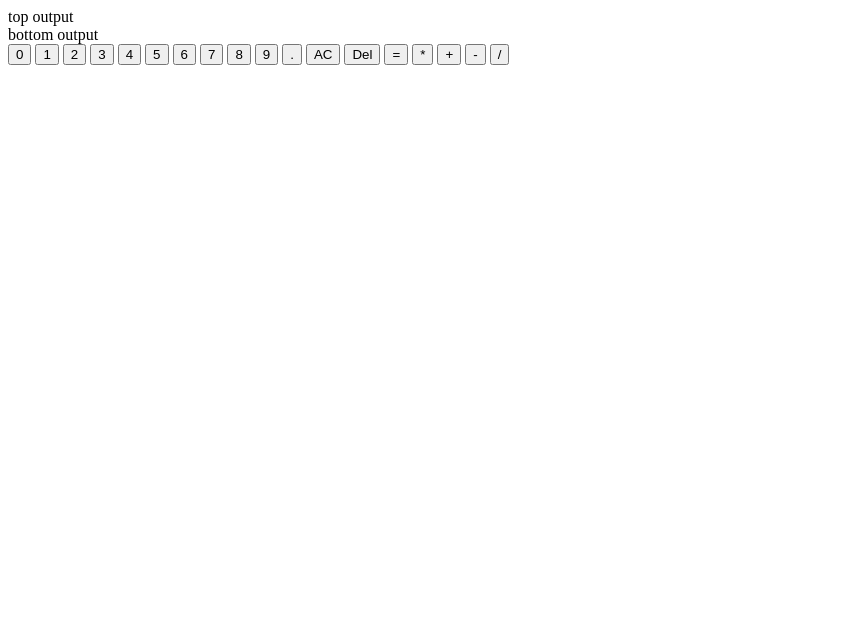
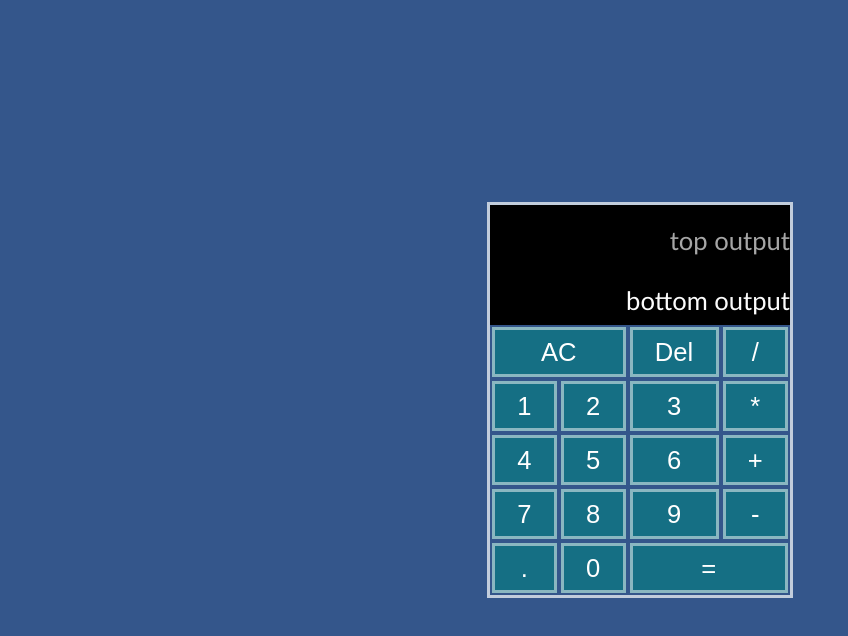
Before and after one commit to Ovorp/Calculator-with-VanJS, a plain HTML site: page index.html in a window 1280 px wide. Shown: the whole page, without its empty margins (0-848 px from the left). Drawn offline with Linux system fonts and the light colour scheme.

Commit message:
finished the css

```diff
--- a/index.html
+++ b/index.html
@@ -3,35 +3,34 @@
   <head>
     <meta charset="utf-8" />
     <meta http-equiv="X-UA-Compatible" content="IE=edge" />
-    <title>Page Title</title>
+    <title>myCalc</title>
     <meta name="viewport" content="width=device-width, initial-scale=1" />
     <link rel="stylesheet" type="text/css" media="screen" href="style.css" />
     <script src="script.js"></script>
   </head>
   <body>
     <div class="container">
-      <div class="output">
-        <div class="top-output">top output</div>
-        <div class="bottom-output">bottom output</div>
-      </div>
-      <button class="0">0</button>
-      <button class="1">1</button>
-      <button class="2">2</button>
-      <button class="3">3</button>
-      <button class="4">4</button>
-      <button class="5">5</button>
-      <button class="6">6</button>
-      <button class="7">7</button>
-      <button class="8">8</button>
-      <button class="9">9</button>
-      <button class=".">.</button>
-      <button class="AC">AC</button>
-      <button class="Del">Del</button>
-      <button class="=">=</button>
-      <button class="*">*</button>
-      <button class="+">+</button>
-      <button class="-">-</button>
-      <button class="/">/</button>
+      <div class="top-output">top output</div>
+      <div class="bottom-output">bottom output</div>
+
+      <button class="zero">0</button>
+      <button class="one">1</button>
+      <button class="two">2</button>
+      <button class="three">3</button>
+      <button class="four">4</button>
+      <button class="five">5</button>
+      <button class="six">6</button>
+      <button class="seven">7</button>
+      <button class="eight">8</button>
+      <button class="nine">9</button>
+      <button class="dot">.</button>
+      <button class="ac">AC</button>
+      <button class="del">Del</button>
+      <button class="equal">=</button>
+      <button class="multiply">*</button>
+      <button class="add">+</button>
+      <button class="subtract">-</button>
+      <button class="divide">/</button>
     </div>
   </body>
 </html>
--- a/style.css
+++ b/style.css
@@ -0,0 +1,136 @@
+*,
+*::before,
+*::after {
+  box-sizing: border-box;
+}
+
+body {
+  background-color: rgb(52, 86, 139);
+  height: 100vh;
+  width: 100vw;
+  margin: 0;
+  font-family: 'Gill Sans', 'Gill Sans MT', Calibri, 'Trebuchet MS', sans-serif;
+  font-size: 1.6rem;
+  display: grid;
+  justify-content: center;
+  align-items: center;
+}
+.container {
+  height: auto;
+  width: auto;
+  border: rgb(255, 255, 255, 0.7) solid 3px;
+  display: grid;
+  justify-self: center;
+  align-items: center;
+  grid-template-areas:
+    'top        top         top         top'
+    'bottom     bottom      bottom      bottom'
+    'ac         ac          del         divide'
+    'one     two      three      multiply'
+    'four    five      six      add'
+    'seven      eight     nine  subtract'
+    'dot       zero equal   equal';
+}
+.top-output {
+  width: 300px;
+  word-wrap: break-word;
+  text-align: end;
+  background-color: black;
+  color: rgba(255, 255, 255, 0.651);
+  padding: 20px 0 10px 0;
+  grid-area: top;
+}
+
+.bottom-output {
+  width: 300px;
+  text-align: end;
+  word-wrap: break-word;
+  padding: 20px 0 10px 0;
+  background-color: black;
+  color: rgba(255, 255, 255, 0.99);
+  grid-area: bottom;
+}
+
+button {
+  background-color: rgb(0, 128, 128, 0.6);
+  min-height: 50px;
+  width: auto;
+  border: rgb(255, 255, 255, 0.5) solid 3px;
+  color: white;
+  margin: 2px;
+  padding: 5px;
+  text-align: center;
+  font-size: 1.6rem;
+}
+
+.zero {
+  grid-area: zero;
+}
+
+.one {
+  grid-area: one;
+}
+
+.two {
+  grid-area: two;
+}
+
+.three {
+  grid-area: three;
+}
+
+.four {
+  grid-area: four;
+}
+
+.five {
+  grid-area: five;
+}
+
+.six {
+  grid-area: six;
+}
+
+.seven {
+  grid-area: seven;
+}
+
+.eight {
+  grid-area: eight;
+}
+
+.nine {
+  grid-area: nine;
+}
+
+.dot {
+  grid-area: dot;
+}
+
+.ac {
+  grid-area: ac;
+}
+
+.del {
+  grid-area: del;
+}
+
+.equal {
+  grid-area: equal;
+}
+
+.multiply {
+  grid-area: multiply;
+}
+
+.add {
+  grid-area: add;
+}
+
+.subtract {
+  grid-area: subtract;
+}
+
+.divide {
+  grid-area: divide;
+}
```
